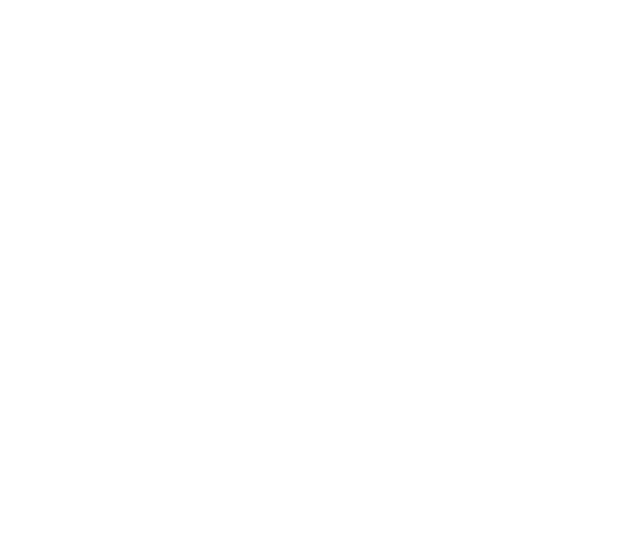
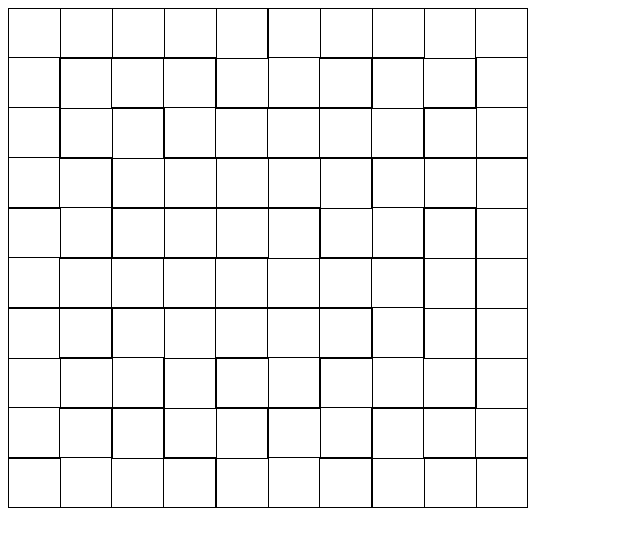
Before and after one commit to brunops/aMazeng, a plain HTML site: page index.html in a window 1280 px wide. Shown: the whole page, without its empty margins (0-640 px from the left). Drawn offline with Linux system fonts and the light colour scheme.

Commit message:
Style maze so it can be seen

```diff
--- a/index.html
+++ b/index.html
@@ -6,6 +6,34 @@
   <script src="js/lib/jquery.js"></script>
   <script src="js/lib/underscore.js"></script>
   <script src="js/maze.js"></script>
+
+  <style>
+    table {
+      border-spacing: 0;
+    }
+
+    td {
+      width: 50px;
+      height: 50px;
+      padding: 0;
+    }
+
+    td.top {
+      border-top: 1px solid black;
+    }
+
+    td.right {
+      border-right: 1px solid black;
+    }
+
+    td.bottom {
+      border-bottom: 1px solid black;
+    }
+
+    td.left {
+      border-left: 1px solid black;
+    }
+  </style>
 </head>
 <body>
 
```
